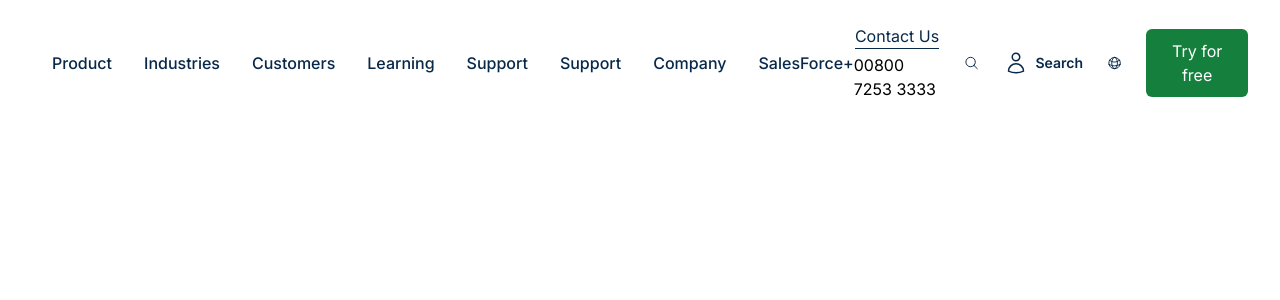
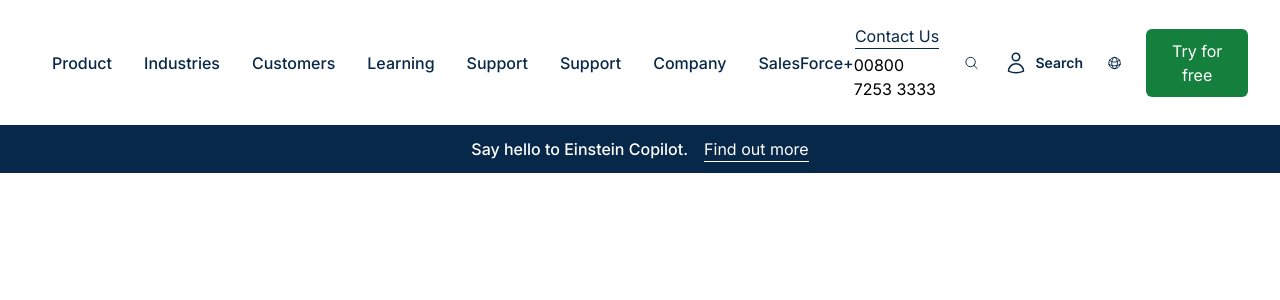
Before and after one commit to Tahaxweb/sales-force-websites-clone, a Next.js app: page / in a window 1280 px wide. Shown: the top 300 px of the page. Built offline with nearby package versions, Linux system fonts and the light colour scheme.

Commit message:
add banner component

```diff
--- a/src/app/page.tsx
+++ b/src/app/page.tsx
@@ -1,9 +1,12 @@
+import { Banner } from "@/components/Banner";
+
 import Header from "@/components/Header";
 
 export default function Home() {
   return (
     <>
       <Header />
+      <Banner />
     </>
   );
 }
--- /dev/null
+++ b/src/components/Banner.tsx
@@ -0,0 +1,17 @@
+import Link from "next/link";
+import React from "react";
+
+type BannerProps = {};
+
+const Banner = (props: BannerProps) => {
+  return (
+    <div className="w-full h-12  gap-x-4 items-center flex justify-center text-white bg-salesforce-950">
+      <p className="font-medium">Say hello to Einstein Copilot. </p>
+      <Link href={"/"} className=" text-white border-b border-white ">
+        Find out more
+      </Link>
+    </div>
+  );
+};
+
+export { Banner };
```
